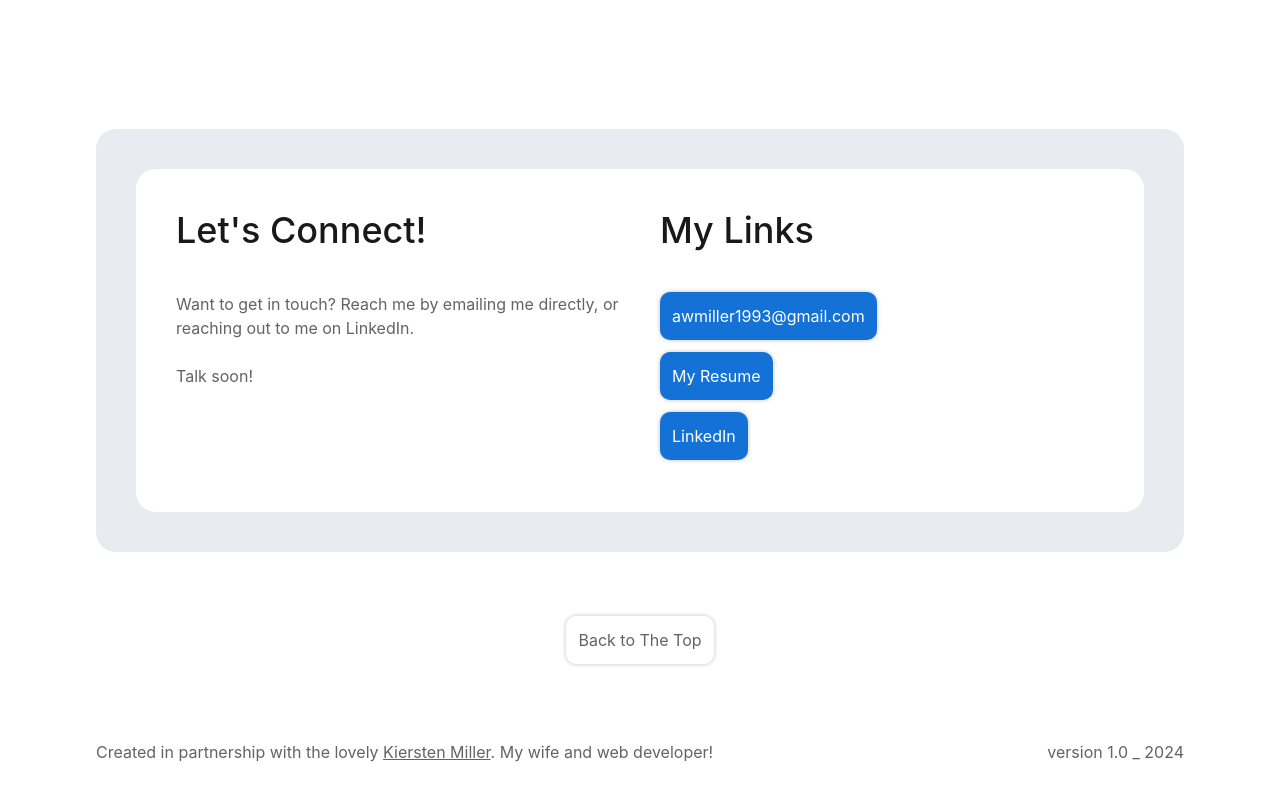
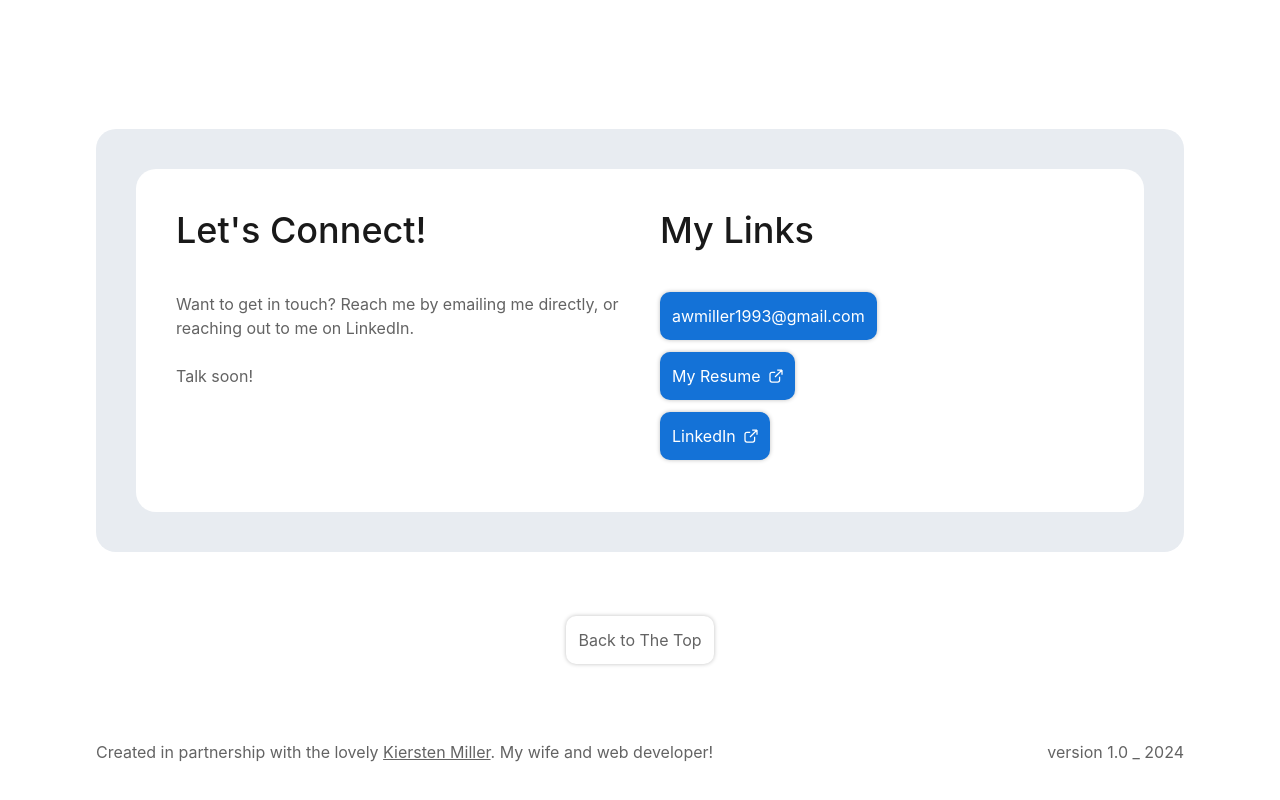
Before and after one commit to KierstenMiller/aaron-miller-portfolio-website, a Next.js app: page / in a window 1280 px wide. Shown: the part 1680-2480 px from the top of the page. Built offline with nearby package versions, Linux system fonts and the light colour scheme.

Commit message:
adding icons to contact section

```diff
--- a/app/globals.scss
+++ b/app/globals.scss
@@ -47,7 +47,8 @@ main {
 }
 
 .highlighted-button {
-  display: block;
+  display: flex;
+  align-items: center;
   padding: $small;
   width: fit-content;
   background: #1472D7;
@@ -55,6 +56,10 @@ main {
   box-shadow: 0px 0px 4px 0px rgba(0, 0, 0, 0.25);
   border-radius: 10px;
   margin-bottom: $small;
+
+  svg {
+    margin-left: $x-small;
+  }
 }
 
 .ghostly-button {
--- a/app/page.tsx
+++ b/app/page.tsx
@@ -57,8 +57,20 @@ export default function Home() {
             <div className={styles['my-links']}>
               <h2 className="secondary-title">My Links</h2>
               <a className="highlighted-button" href="mailto:awmiller1993@gmail.com">awmiller1993@gmail.com</a>
-              <a className="highlighted-button" target="_blank" rel="noopener noreferrer" href="">My Resume</a>
-              <a className="highlighted-button" target="_blank" rel="noopener noreferrer" href="https://www.linkedin.com/in/amiller-design/">LinkedIn</a>
+              <a className="highlighted-button" target="_blank" rel="noopener noreferrer" href="">
+                My Resume
+                <svg width="14" height="14" viewBox="0 0 14 14" fill="none" xmlns="http://www.w3.org/2000/svg">
+                  <path d="M6.20033 3.39941H3C1.89543 3.39941 1 4.29484 1 5.39941V11C1 12.1046 1.89543 13 3 13H8.60061C9.70518 13 10.6006 12.1046 10.6006 11V7.79969" stroke="white" stroke-width="1.25"/>
+                  <path d="M8.20044 1C9.76263 1 13.0007 1 13.0007 1M13.0007 1C13.0007 1 13.0007 4.23811 13.0007 5.80031M13.0007 1L6.00017 8.00057" stroke="white" stroke-width="1.25"/>
+                </svg>
+              </a>
+              <a className="highlighted-button" target="_blank" rel="noopener noreferrer" href="https://www.linkedin.com/in/amiller-design/">
+                LinkedIn
+                <svg width="14" height="14" viewBox="0 0 14 14" fill="none" xmlns="http://www.w3.org/2000/svg">
+                  <path d="M6.20033 3.39941H3C1.89543 3.39941 1 4.29484 1 5.39941V11C1 12.1046 1.89543 13 3 13H8.60061C9.70518 13 10.6006 12.1046 10.6006 11V7.79969" stroke="white" stroke-width="1.25"/>
+                  <path d="M8.20044 1C9.76263 1 13.0007 1 13.0007 1M13.0007 1C13.0007 1 13.0007 4.23811 13.0007 5.80031M13.0007 1L6.00017 8.00057" stroke="white" stroke-width="1.25"/>
+                </svg>
+              </a>
             </div>
           </div>
         </div>
```
